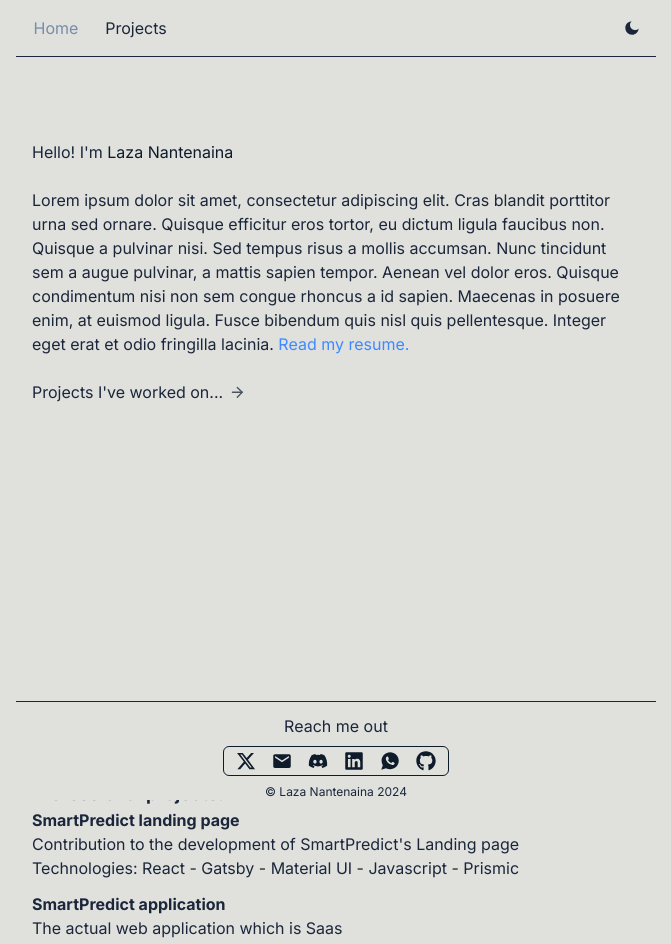
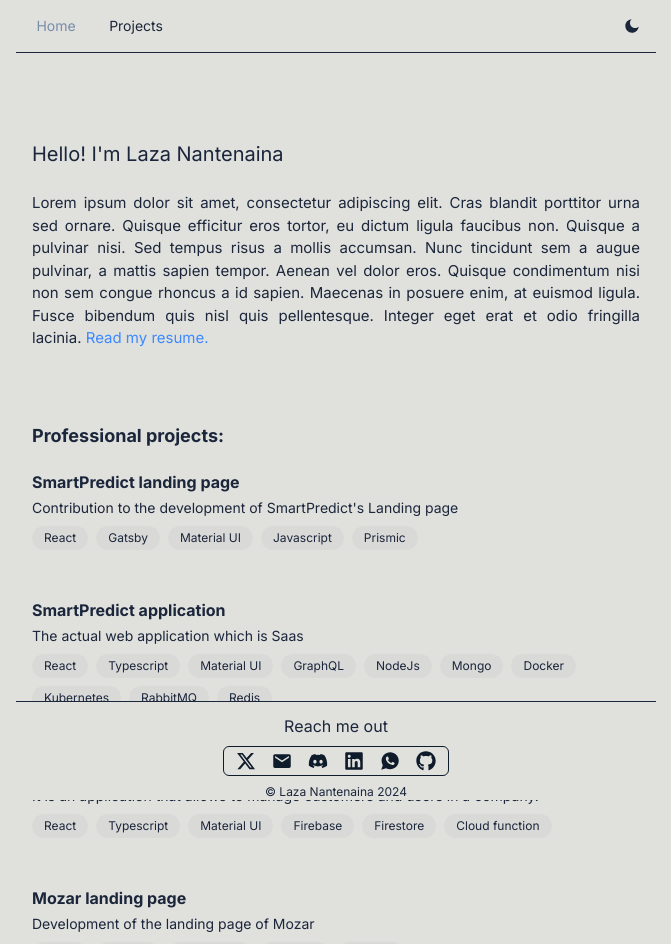
Before and after one commit to laza6030/portfolio-2.0, a Next.js app: page / in a window 1280 px wide. Shown: the top 944 px of the page, without its empty margins (304-975 px from the left). Built offline with nearby package versions, Linux system fonts and the light colour scheme.

Commit message:
Add some style

```diff
--- a/src/app/components/IntroduceMe.tsx
+++ b/src/app/components/IntroduceMe.tsx
@@ -1,19 +1,14 @@
-import Link from "next/link";
-import { FiArrowRight } from "react-icons/fi";
+// import Link from "next/link";
+// import { FiArrowRight } from "react-icons/fi";
 
 export default function IntroduceMe() {
   return (
-    <div className="mb-auto mt-[10%] flex h-[80vh] flex-col p-4">
-      <p>
-        Hello! I'm&nbsp;
-        <span className="text-dark-blue dark:text-cadet-blue">
-          Laza Nantenaina
-        </span>
-      </p>
+    <div className="mb-auto mt-[10%] flex flex-col p-4">
+      <p className="text-xl">Hello! I'm Laza Nantenaina</p>
 
       <br />
 
-      <p>
+      <p className="text-justify text-[15px]">
         Lorem ipsum dolor sit amet, consectetur adipiscing elit. Cras blandit
         porttitor urna sed ornare. Quisque efficitur eros tortor, eu dictum
         ligula faucibus non. Quisque a pulvinar nisi. Sed tempus risus a mollis
@@ -33,14 +28,14 @@
         </span>
       </p>
 
-      <br />
+      {/* <br />
 
       <div>
         <Link href="/#projects" className="flex items-center">
           Projects I've worked on...
           <FiArrowRight className={`relative ml-3 animate-moving-arrow`} />
         </Link>
-      </div>
+      </div> */}
     </div>
   );
 }
--- a/src/app/components/NavBar.tsx
+++ b/src/app/components/NavBar.tsx
@@ -37,7 +37,7 @@
         <Link
           href="/#home"
           className={clsx(
-            `relative flex w-20 animate-fade-down justify-center p-4 hover:font-bold`,
+            `relative flex w-20 animate-fade-down justify-center p-4 text-sm hover:font-bold`,
             {
               "text-cadet-blue": pathname === "/",
               "dark:text-cadet-blue": pathname === "/",
@@ -50,7 +50,7 @@
         <Link
           href="/#projects"
           className={clsx(
-            `relative flex w-20 animate-fade-down justify-center p-4 animation-delay-[100ms] hover:font-bold`,
+            `relative flex w-20 animate-fade-down justify-center p-4 text-sm animation-delay-[100ms] hover:font-bold`,
             {
               "text-cadet-blue": isCurrentPath("/projects"),
               "dark:text-cadet-blue": isCurrentPath("/projects"),
--- a/src/app/components/Project/ProjectItem.tsx
+++ b/src/app/components/Project/ProjectItem.tsx
@@ -1,21 +1,32 @@
+import { FiGithub } from "react-icons/fi";
+
 import { Project } from "@/app/types";
 
 interface IProps extends Project {}
 
 export default function ProjectItem(props: IProps) {
-  const { title, description, tools, link } = props;
+  const { title, description, tools, link, githubLink } = props;
 
   return (
-    <div className="mb-3 w-full">
-      <h6 className="font-bold">{title}</h6>
-      <p>{description}</p>
+    <div className="mb-10 w-full">
+      <h6 className="mb-1 flex items-center font-bold">
+        {title}
+        {githubLink && (
+          <a href={githubLink} target="_blank" className="ml-5">
+            <FiGithub />
+          </a>
+        )}
+      </h6>
+      <p className="mb-2 text-sm">{description}</p>
 
       <div className="flex flex-wrap">
-        Technologies:
         {tools.map((item, index) => (
-          <span key={`techno-${index}`}>
-            &nbsp;{item} {index !== tools.length - 1 && "-"}
-          </span>
+          <div
+            key={`techno-${index}`}
+            className="mb-2 mr-2 rounded-2xl bg-[#d9d9d7] p-3 pb-1 pt-1 text-xs transition-bg dark:bg-[#283449]"
+          >
+            {item}
+          </div>
         ))}
       </div>
     </div>
--- a/src/app/components/Project/index.tsx
+++ b/src/app/components/Project/index.tsx
@@ -3,8 +3,8 @@
 
 export default function Projects() {
   return (
-    <div id="projects" className="mb-32 flex h-[80vh] flex-wrap p-4">
-      <h3 className="font-bold">Professional projects:</h3>
+    <div className="mb-32 mt-10 flex flex-wrap p-4">
+      <h3 className="mb-5 font-bold">Professional projects:</h3>
       <br />
       <div className="flex flex-wrap justify-start">
         {projectList.map((project, index) => (
@@ -14,7 +14,7 @@
 
       <br />
 
-      <h3 className="font-bold">Side projects:</h3>
+      <h3 className="mb-5 font-bold">Side projects:</h3>
       <br />
       <div className="flex flex-wrap justify-start">
         {sideProjectList.map((project, index) => (
--- a/src/app/layout.tsx
+++ b/src/app/layout.tsx
@@ -7,7 +7,7 @@
 
 import NavBar from "@/app/components/NavBar";
 import Footer from "@/app/components/Footer/Footer";
-import Loading from "@/app/loading";
+// import Loading from "@/app/loading";
 
 const inter = Inter({ subsets: ["latin"] });
 
--- a/src/app/page.tsx
+++ b/src/app/page.tsx
@@ -8,6 +8,7 @@
     <div className="mt-[60px]">
       <span id="home"></span>
       <IntroduceMe />
+      <span id="projects" className="mt-10"></span>
       <Project />
     </div>
   );
```
